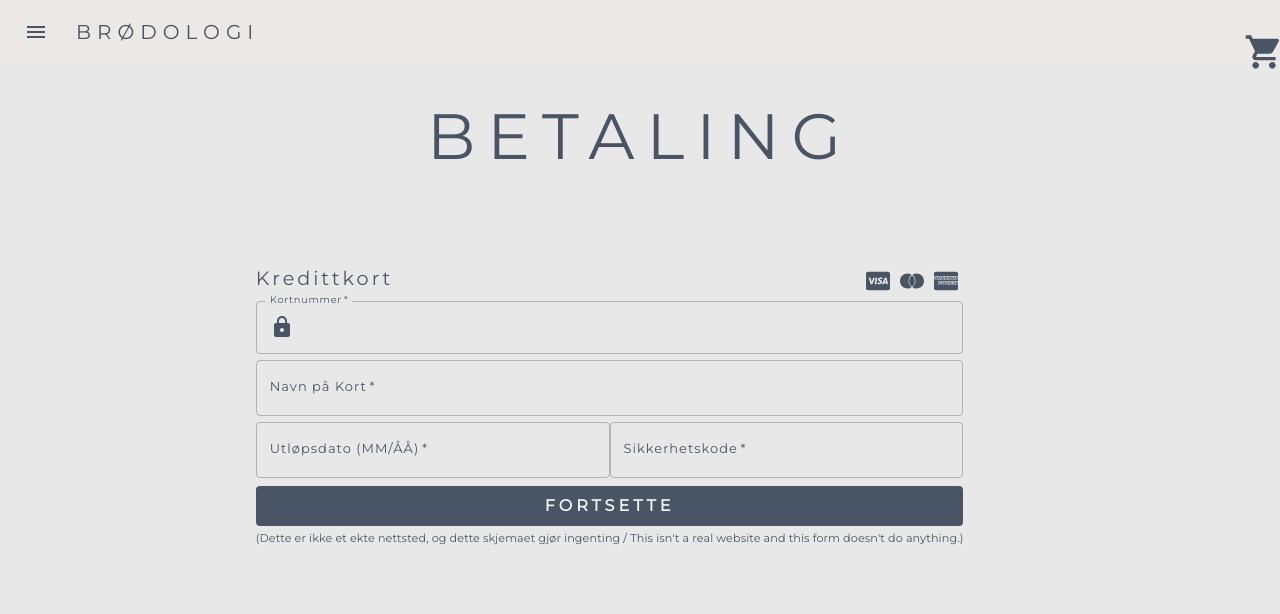
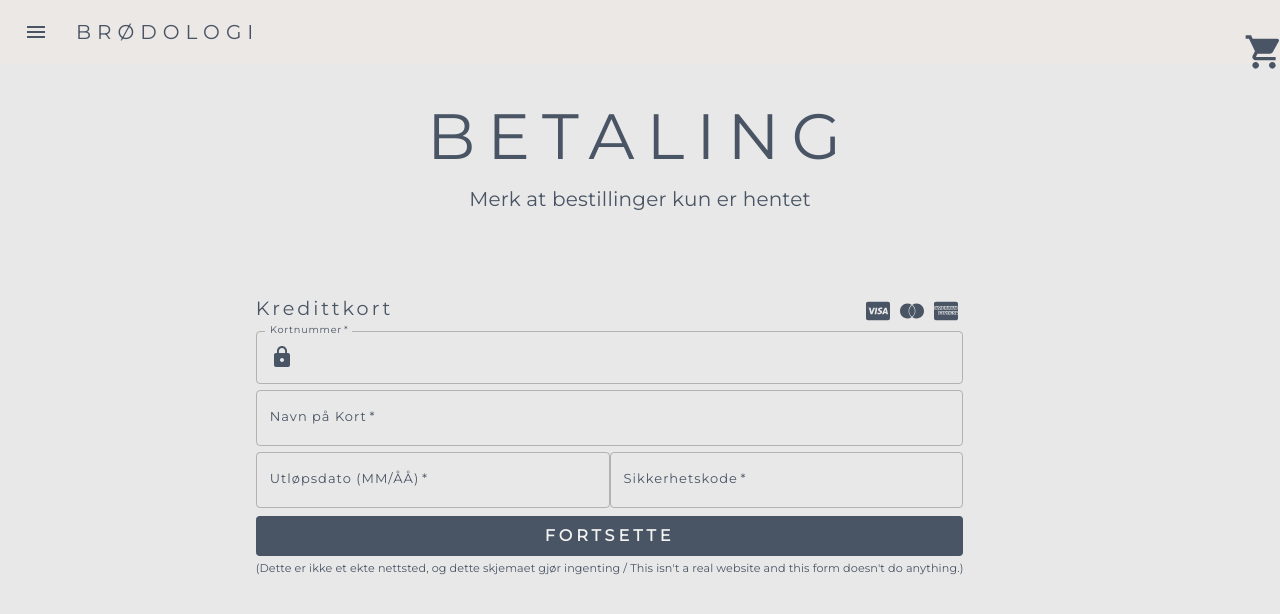
Before and after one commit to brendino500/brodologi, a React (Create React App) app in the folder frontend/: page /betaling in a window 1280 px wide. Shown: the top 614 px of the page. Built offline with nearby package versions, Linux system fonts and the light colour scheme.

Commit message:
payment styles

```diff
--- a/frontend/src/components/checkout/Payment.js
+++ b/frontend/src/components/checkout/Payment.js
@@ -11,6 +11,9 @@ export default function Payment() {
     <div className={classes.container}>
       <Fade bottom cascade>
         <Typography className={classes.title}>Betaling</Typography>
+        <Typography className={classes.subtitle}>
+          Merk at bestillinger kun er hentet
+        </Typography>
         <div className={classes.formContainer}>
           <CardField />
         </div>
--- a/frontend/src/components/checkout/styles/paymentStyles.js
+++ b/frontend/src/components/checkout/styles/paymentStyles.js
@@ -19,6 +19,12 @@ const useStyles = makeStyles((theme) => ({
     color: '#495464',
     textTransform: 'uppercase',
     letterSpacing: 12,
+    textAlign: 'center',
+  },
+  subtitle: {
+    fontFamily: 'Montserrat',
+    fontSize: '2.5vh',
+    color: '#495464',
     textAlign: 'center',
   },
   footer: {
--- a/frontend/src/components/finalPage/FinalPage.js
+++ b/frontend/src/components/finalPage/FinalPage.js
@@ -1,7 +1,7 @@
 import React from 'react'
+import Fade from 'react-reveal/Fade'
 import { Typography, Switch, ThemeProvider } from '@material-ui/core'
 import { FiGithub, FiLink, FiTwitter, FiLinkedin } from 'react-icons/fi'
-import { FaLinkedin } from 'react-icons/fa'
 
 import Links from './Links'
 import useStyles from './styles/finalPageStyles'
@@ -52,6 +52,7 @@ export default function FinalPage() {
 
   return (
     <ThemeProvider theme={colorTheme}>
+      <Fade cascade>
         <div>
           <div className={classes.switchContainer}>
             <Typography className={classes.languageOption}>EN</Typography>
@@ -88,6 +89,7 @@ export default function FinalPage() {
             />
           </div>
         </div>
+      </Fade>
     </ThemeProvider>
   )
 }
--- a/frontend/src/components/finalPage/styles/finalPageStyles.js
+++ b/frontend/src/components/finalPage/styles/finalPageStyles.js
@@ -48,6 +48,7 @@ const useStyles = makeStyles((theme) => ({
     marginTop: '0.3em',
     textTransform: 'uppercase',
     letterSpacing: 4,
+    marginLeft: '0.5em',
   },
   socialIcons: {
     fontSize: '4vh',
```
Also changed, not shown: 1 other file (tests, documents, lock files or other folders). Lines whose indentation alone changed are shown as unchanged.
